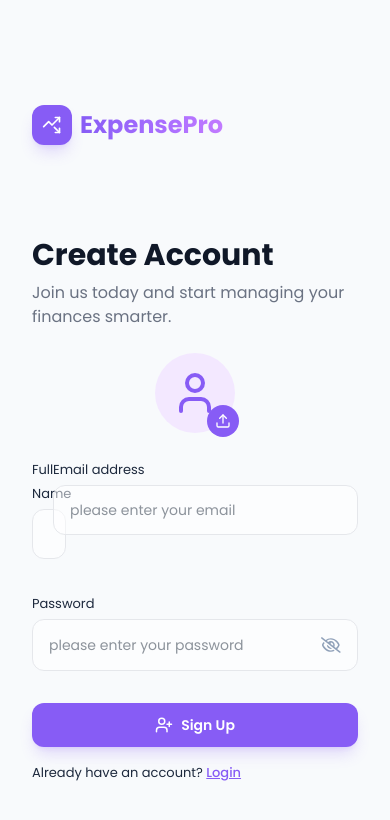
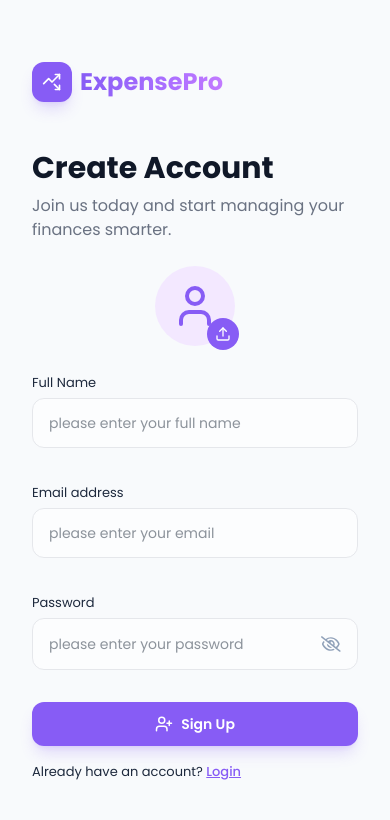
Before and after one commit to mustapha-jaiteh/expense-tracker, a React app in the folder frontend/: page /signUp in a window 390 px wide. Shown: the top 820 px of the page. Built offline with nearby package versions, Linux system fonts and the light colour scheme; the HTML template or start-up script is replaced by a standard one.

Commit message:
login-signup update 12/05/26

```diff
--- a/frontend/src/components/layouts/Authlayout.jsx
+++ b/frontend/src/components/layouts/Authlayout.jsx
@@ -4,7 +4,7 @@ import { LuTrendingUpDown } from "react-icons/lu"
 
 const Authlayout = ({ children }) => {
   return (
-    <div className='flex min-h-screen bg-bg-main overflow-hidden'>
+    <div className='flex min-h-screen bg-bg-main'>
       {/* Left Column: Form Content */}
       <div className='w-full md:w-[60vw] px-8 md:px-16 lg:px-24 py-12 flex flex-col justify-center animate-fade-in'>
         <div className='max-w-md w-full mx-auto'>
--- a/frontend/src/components/layouts/SideMenu.jsx
+++ b/frontend/src/components/layouts/SideMenu.jsx
@@ -26,7 +26,7 @@ const SideMenu = ({ activeMenu }) => {
     <div className='w-64 h-[calc(100vh-61px)] glass border-r-0 border-t-0 p-6 sticky top-[61px] z-20 rounded-none'>
       <div className='flex flex-col items-center justify-center gap-4 mt-4'>
        <div className='relative group'>
-        <div className='absolute -inset-1 bg-gradient-to-tr from-primary to-purple-400 rounded-full blur opacity-25 group-hover:opacity-50 transition-opacity' />
+        <div className='absolute -inset-1  rounded-full blur opacity-25 group-hover:opacity-50 transition-opacity' />
        {user?.profileImageUrl ? (
         <img
           src={user.profileImageUrl.startsWith("http") ? user.profileImageUrl : `${BASE_URL}${user.profileImageUrl}`}
--- a/frontend/src/pages/Auth/Login.jsx
+++ b/frontend/src/pages/Auth/Login.jsx
@@ -59,7 +59,7 @@ const Login = () => {
 
   return (
     <Authlayout>
-        <div className='flex flex-col justify-center h-full'>
+        <div className='flex flex-col justify-center'>
             <div className='mb-8'>
                 <h1 className='text-3xl font-bold text-gray-900 mb-2'>Welcome Back</h1>
                 <p className='text-gray-500'>Please enter your credentials to access your account</p>
--- a/frontend/src/pages/Auth/SignUp.jsx
+++ b/frontend/src/pages/Auth/SignUp.jsx
@@ -69,7 +69,7 @@ const SignUp = () => {
   }
   return (
     <Authlayout>
-      <div className='flex flex-col justify-center h-full'>
+      <div className='flex flex-col justify-center'>
         <div className='mb-6'>
           <h1 className='text-3xl font-bold text-gray-900 mb-2'>Create Account</h1>
           <p className='text-gray-500'>Join us today and start managing your finances smarter.</p>
@@ -99,7 +99,7 @@ const SignUp = () => {
                 placeholder="please enter your email"
                 type="text"
                 />
-                <div className='col-span-2'>
+                <div className='md:col-span-2'>
                 <Input
                 value={password}
                 onChange={({target}) => setPassword(target.value)}
```
